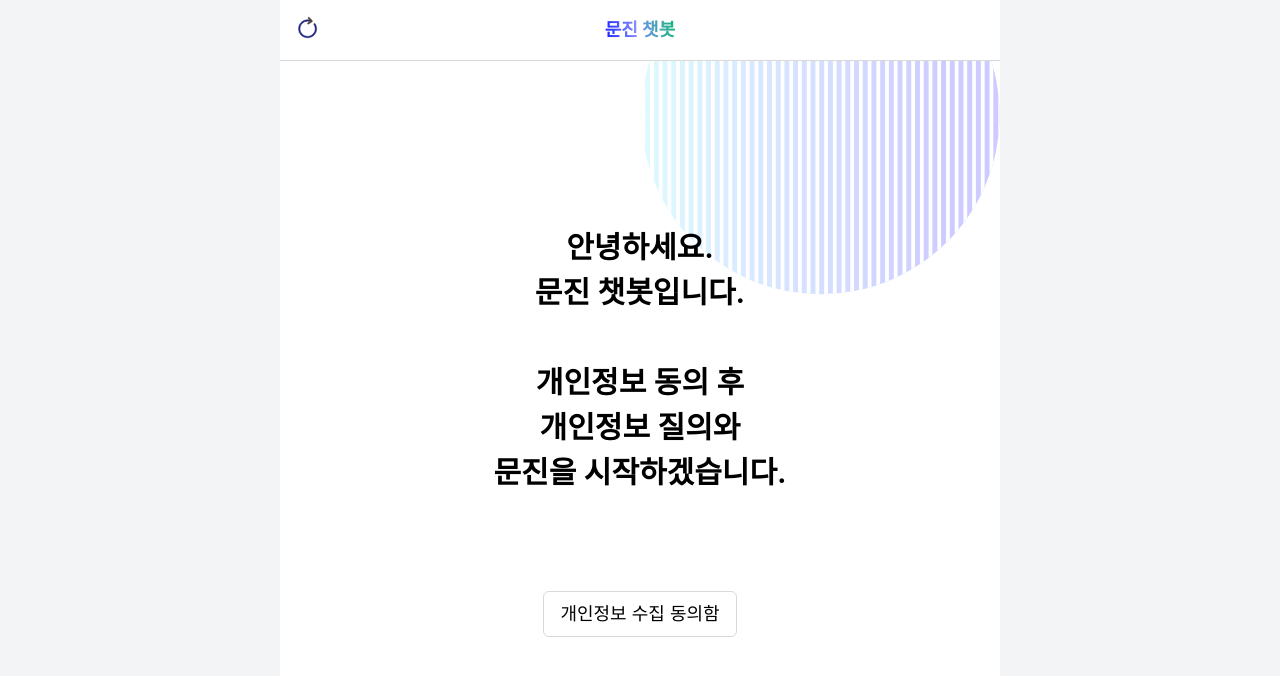
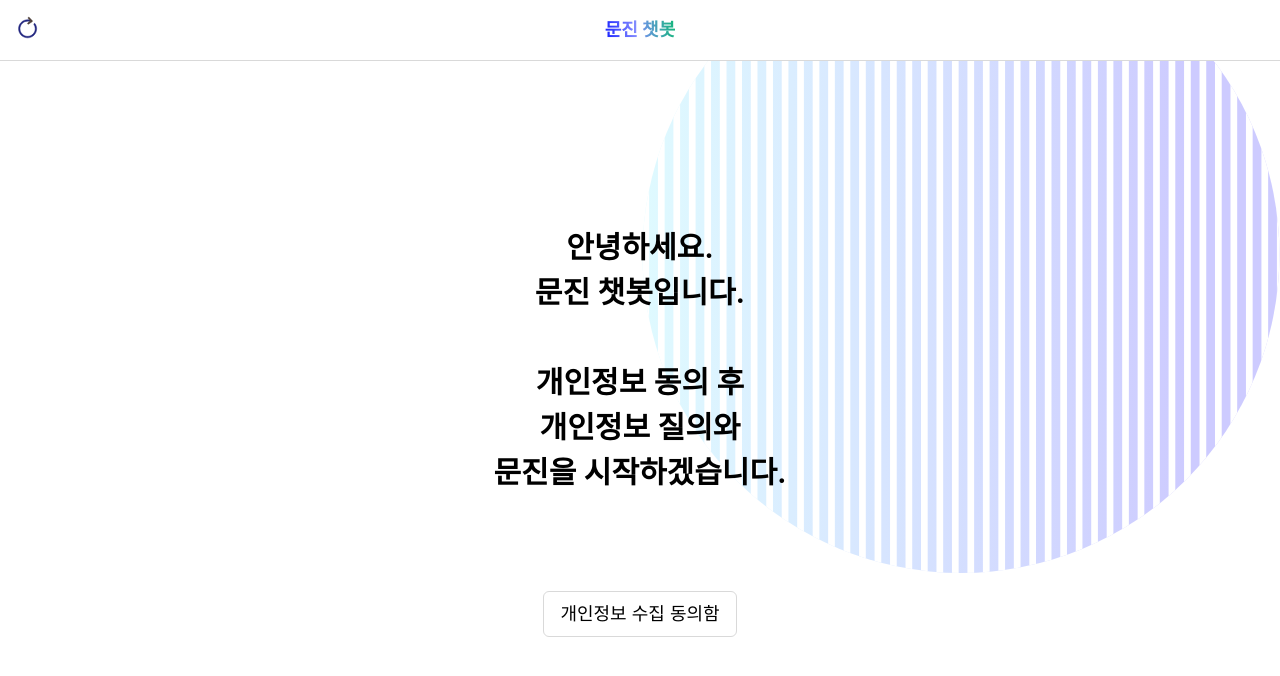
Before and after one commit to hasangwon/gentlepie-test, a Next.js app: page /inquiry in a window 1280 px wide. Shown: the top 676 px of the page. Built offline with nearby package versions, Linux system fonts and the light colour scheme; a web font is replaced by a local one.

Commit message:
Fix: 녹음 임시 비활성화

```diff
--- a/src/components/common/Speech/SpeechToText.tsx
+++ b/src/components/common/Speech/SpeechToText.tsx
@@ -193,7 +193,7 @@ const SpeechToText = ({ onResult, inputValue, setInputValue }) => {
         <div
           className={`${
             isListening ? "bottom-0 " : "bottom-[-50rem] opacity-0"
-          } transition-all ease-in-out duration-500 bg-primary fixed w-full h-[24rem] left-0 rounded-t-[20px] flex flex-col justify-center items-center z-10`}
+          } max-w-[1280px] transition-all ease-in-out duration-500 bg-primary fixed w-full h-[24rem] left-1/2 transform -translate-x-1/2 rounded-t-[20px] flex flex-col justify-center items-center z-10`}
         >
           <button
             type="button"
--- a/src/components/layout/InquiryLayout/InquiryInput.tsx
+++ b/src/components/layout/InquiryLayout/InquiryInput.tsx
@@ -28,6 +28,16 @@ const InquryInput = ({
   return (
     <div className="relative w-full px-4 py-2 text-base">
       <div className="relative w-full h-[5rem] bg-primary flex border border-primary rounded-[30px] mb-2 py-[14px]">
+        {/* <SpeechToText
+          onResult={(transcript: any) => {
+            console.log("바로 동작", transcript);
+            console.log("적용", transcript);
+
+            setInputValue(transcript);
+          }}
+          inputValue={inputValue}
+          setInputValue={setInputValue}
+        /> */}
         <textarea
           ref={inputRef}
           value={inputValue}
@@ -49,16 +59,6 @@ const InquryInput = ({
           >
             <NextButton />
           </button>
-          <SpeechToText
-            onResult={(transcript: any) => {
-              console.log("바로 동작", transcript);
-              console.log("적용", transcript);
-
-              setInputValue(transcript);
-            }}
-            inputValue={inputValue}
-            setInputValue={setInputValue}
-          />
         </div>
       </div>
     </div>
--- a/src/pages/inquiry.tsx
+++ b/src/pages/inquiry.tsx
@@ -38,7 +38,7 @@ const Inquiry: React.FC = () => {
       </Head>
 
       <div className="w-full h-full flex justify-center bg-gray-100 overflow-hidden">
-        <div className="w-full h-full flex flex-col items-between min-w-[320px] max-w-[720px] bg-white relative">
+        <div className="w-full h-full flex flex-col items-between min-w-[320px] max-w-[1280px] bg-white relative">
           <Header title={"문진 챗봇"} titleStyle={""} />
           <div className="absolute top-[-4rem] right-0 w-[50%] min-w-[16rem] h-auto">
             <img
```
